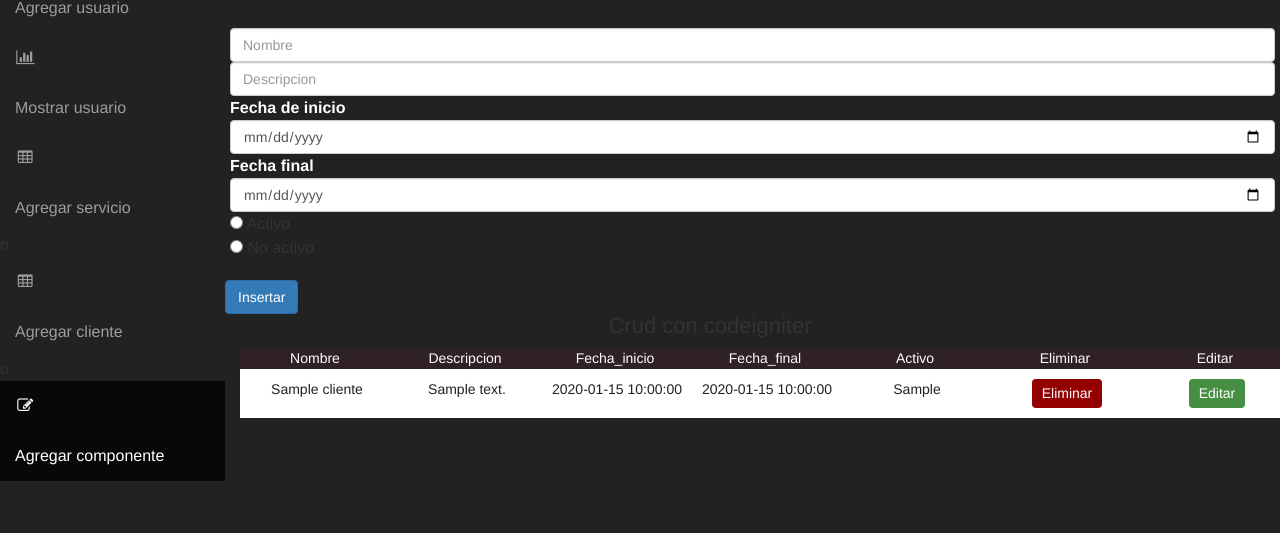
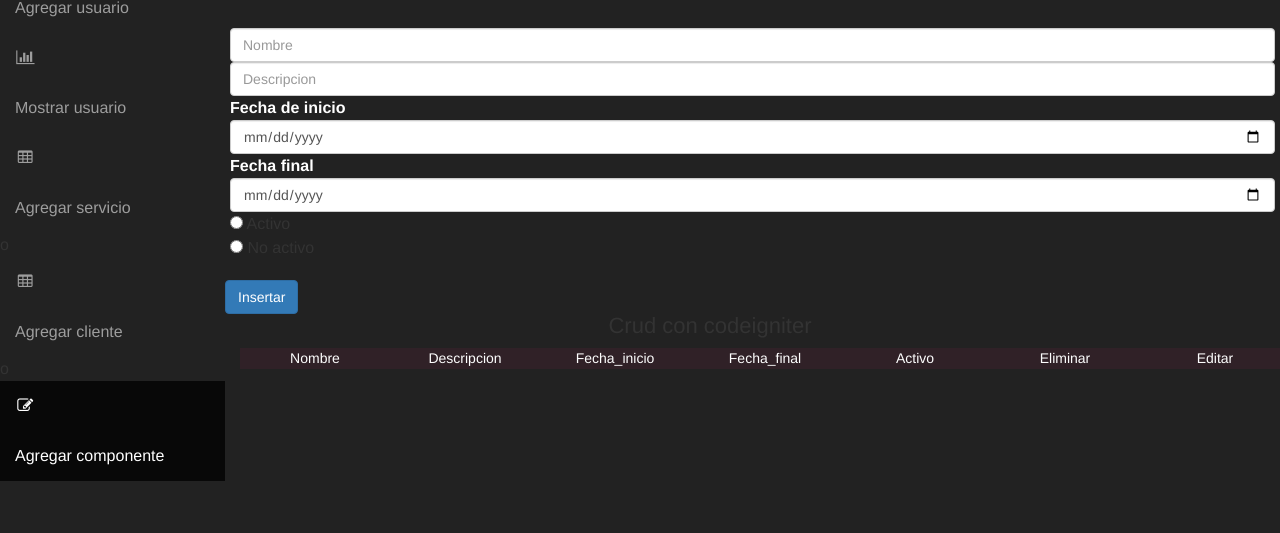
Before and after one commit to PedtritoAlejos/Suite, a CodeIgniter app: page /Proyecto/index.php/c_cliente in a window 1280 px wide; the page is wider, and only the part inside the window is pictured. Shown: the part 136-669 px from the top of that part. Run offline with CodeIgniter, Linux system fonts and the light colour scheme; the visitor is signed in with stand-in values (Sample User, id 1); tables that the repository leaves empty or names only in its code hold one stand-in row (values such as "Sample post"); grey boxes labelled with a size stand in for pictures from a placeholder-image service; data that the repository does not hold is empty; some libraries are stand-ins or nearby versions.

Commit message:
crud cliente 2

```diff
--- a/application/models/m_cliente.php
+++ b/application/models/m_cliente.php
@@ -41,7 +41,7 @@
 
     public function get_cli()
 	{
-
+                 $this->db->where('activo',1);
 		$query = $this->db->get('cliente');
 		if($query->num_rows() > 0)
 		{
--- a/application/views/v_cliente.php
+++ b/application/views/v_cliente.php
@@ -4,45 +4,90 @@
 To change this template file, choose Tools | Templates
 and open the template in the editor.
 -->
-<link rel="stylesheet" type="text/css" href="<?php echo base_url()?>css/960.css" media="screen" />
-    <link rel="stylesheet" type="text/css" href="<?php echo base_url()?>css/text.css" media="screen" />
-    <link rel="stylesheet" type="text/css" href="<?php echo base_url()?>css/reset.css" media="screen" />
-    <link rel="stylesheet" type="text/css" href="<?php echo base_url()?>css/estilos.css" media="screen" />
+<link rel="stylesheet" type="text/css" href="<?php echo base_url() ?>css/960.css" media="screen" />
+<link rel="stylesheet" type="text/css" href="<?php echo base_url() ?>css/text.css" media="screen" />
+<link rel="stylesheet" type="text/css" href="<?php echo base_url() ?>css/reset.css" media="screen" />
+<link rel="stylesheet" type="text/css" href="<?php echo base_url() ?>css/estilos.css" media="screen" />
 <link rel="stylesheet" type="text/css" href="http://code.jquery.com/ui/1.10.1/themes/ui-darkness/jquery-ui.css" />
 <script type="text/javascript" src="//ajax.googleapis.com/ajax/libs/jquery/1.9.1/jquery.min.js"></script>
 <script type="text/javascript" src="http://code.jquery.com/ui/1.10.1/jquery-ui.js"></script>
-    <script type="text/javascript" src="<?php echo base_url()?>js/funciones.js"></script>
+<script type="text/javascript" src="<?php echo base_url() ?>js/funciones.js"></script>
+<script type="text/javascript" >
+    function soloLetras(e) {
+        key = e.keyCode || e.which;
+        tecla = String.fromCharCode(key).toLowerCase();
+        letras = " áéíóúabcdefghijklmnñopqrstuvwxyz";
+        especiales = [8, 37, 39, 46];
+
+        tecla_especial = false
+        for (var i in especiales) {
+            if (key == especiales[i]) {
+                tecla_especial = true;
+                break;
+            }
+        }
+        if (letras.indexOf(tecla) == -1 && !tecla_especial)
+            return false;
+    }
+    function limpia() {
+        var val = document.getElementById("name").value;
+        var tam = val.length;
+        for (i = 0; i < tam; i++) {
+            if (!isNaN(val[i]))
+                document.getElementById("name").value = '';
+        }
+    }
+    function compare()
+    {
+        var startDt = document.getElementById("startDate").value;
+        var endDt = document.getElementById("endDate").value;
+        if ((new Date(startDt).getTime() < new Date(endDt).getTime()))
+        {
+            document.getElementById("mySubmit").disabled = false;
+            //document.getElementById("myForm").submit();
+        } else
+        {
+            $('.edit_modal2').dialog("close");
+
+            $("<div class='edit_modal2'>La fecha final no puede ser menor a la fecha de inicio</div>").dialog({
+                resizable: false,
+                title: 'Fecha incorrecta.',
+                height: 200,
+                width: 450,
+                modal: true
+            });
+            document.getElementById("mySubmit").disabled = true;
+        }
+    }
+</script>
 <div class="ibody">
     <div class="jumbotron">
         <h3>Registrar cliente</h3>
-
     </div>
     <div class="fcontacto">
-
         <?php echo form_open('c_cliente/agre_client', 'name="form1"'); ?>
         <div class="row" style="padding: 20px">
             <div >
-                        <input type="text" name="nombre" id="name" class="form-control" placeholder="Nombre" required>
+                <input type="text" name="nombre" id="name" class="form-control" placeholder="Nombre" onkeypress="return soloLetras(event)" onblur="limpia()" required>
             </div>
             <div >
                 <input type="text" name="descripcion_cliente" maxlength="15" onpaste="return false"  placeholder="Descripcion" class="form-control" required/>
             </div>
             <label style="color: white;">Fecha de inicio</label>
             <div >
-                        <input type="date" name="fecha_inicio" maxlength="15" onpaste="return false"  placeholder="Fecha de inicio" class="form-control" required/>
+                <input type="date" name="fecha_inicio" id="startDate" maxlength="15" onpaste="return false"  placeholder="Fecha de inicio" class="form-control" required/>
             </div>
             <label style="color: white;">Fecha final</label>
             <div >
-                        <input type="date" name="fecha_final" maxlength="15" onpaste="return false"  placeholder="Fecha final" class="form-control" required/>
+                <input type="date" name="fecha_final" id="endDate" maxlength="15" onpaste="return false"  placeholder="Fecha final" class="form-control" onblur="compare();" required/>
             </div>
             <div >
                 <input type="radio" name="activo" value="1" required> Activo<br>
                 <input type="radio" name="activo" value="0"> No activo<br>
             </div>
         </div>
-
         <div class="btn_submit">
-                    <input type="submit" id="btn" name="btn" class="btn btn-primary" value="Insertar">
+            <input type="submit" id="mySubmit" name="btn" class="btn btn-primary" value="Insertar">
         </div>
         <div id="respuesta" style="display: none;"><?php
             if (isset($mensaje)) {
@@ -51,7 +96,6 @@
             //FIN! thanks for watching!
             echo form_close();
             ?></div>
-
     </div>
 </div>
 
@@ -68,31 +112,26 @@
             <div class="grid_2" id="head_editar">Editar</div>
         </div>
         <?php
-            foreach($users as $fila):
+        foreach ($users as $fila):
             ?>
             <div class="grid_12" id="body">
-                <div class="grid_2" id="nombre<?=$fila->id_cliente?>"><?=$fila->nombre?></div>
-                <div class="grid_2" id="descripcion_cliente<?=$fila->id_cliente?>"><?=$fila->descripcion_cliente?></div>
-                <div class="grid_2" id="fecha_inicio<?=$fila->id_cliente?>"><?=$fila->fecha_inicio?></div>
-                <div class="grid_2" id="fecha_final<?=$fila->id_cliente?>"><?=$fila->fecha_final?></div>
-                <div class="grid_2" id="activo<?=$fila->id_cliente?>"><?=$fila->activo?></div>
-
-                <div class="grid_2" id="eliminar"><input type="button" value="Eliminar" id="<?=$fila->id_cliente?>" class="eliminar"></div>
-                <div class="grid_2" id="editar"><input type="button" value="Editar" id="<?=$fila->id_cliente?>" class="editar"></div>
+                <div class="grid_2" id="nombre<?= $fila->id_cliente ?>"><?= $fila->nombre ?></div>
+                <div class="grid_2" id="descripcion_cliente<?= $fila->id_cliente ?>"><?= $fila->descripcion_cliente ?></div>
+                <div class="grid_2" id="fecha_inicio<?= $fila->id_cliente ?>"><?= $fila->fecha_inicio ?></div>
+                <div class="grid_2" id="fecha_final<?= $fila->id_cliente ?>"><?= $fila->fecha_final ?></div>
+                <div class="grid_2" id="activo<?= $fila->id_cliente ?>"><?= $fila->activo ?></div>
+                <div class="grid_2" id="eliminar"><input type="button" value="Eliminar" id="<?= $fila->id_cliente ?>" class="eliminar"></div>
+                <div class="grid_2" id="editar"><input type="button" value="Editar" id="<?= $fila->id_cliente ?>" class="editar"></div>
             </div>
             <?php
         endforeach;
         ?>
-
     </div>
 </div>
 <?php
 // put your code here
 ?>
-
-
 <!-- Bootstrap Core JavaScript -->
 <script src="<?php echo base_url("plantilla/js/bootstrap.min.js"); ?>"></script>
-
 </body>
 </html>
```
Lines whose indentation alone changed are shown as unchanged.
